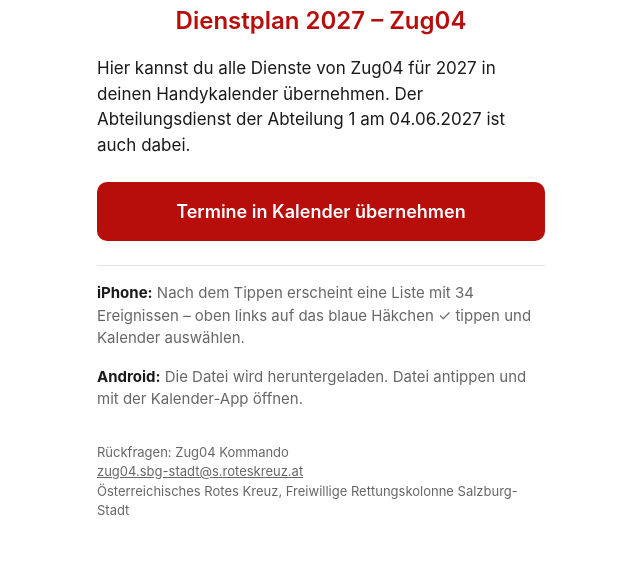
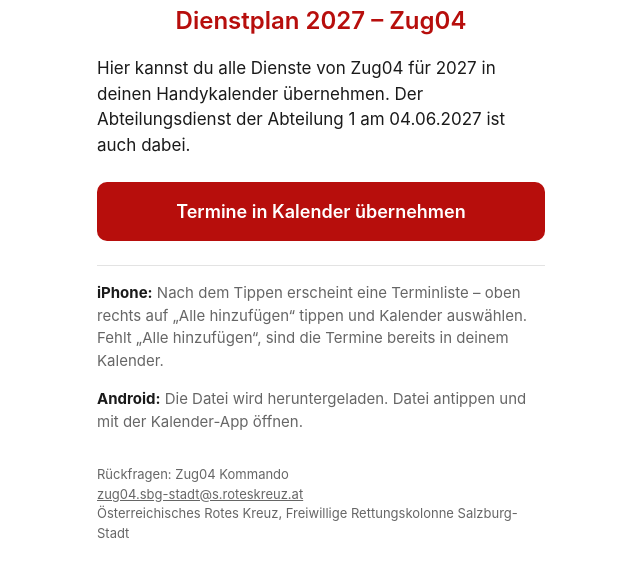
Before and after one commit to Quisquid/zug04, a plain HTML site: page index.html in a window 1280 px wide. Shown: the part 292-868 px from the top of the page, without its empty margins (319-959 px from the left). Drawn offline with Linux system fonts and the light colour scheme.

Commit message:
Add files via upload

```diff
--- a/index.html
+++ b/index.html
@@ -32,7 +32,7 @@
   <a class="btn" href="DP_2027_Zug04.ics">Termine in Kalender übernehmen</a>
 
   <div class="hinweis">
-    <p><b>iPhone:</b> Nach dem Tippen erscheint eine Liste mit 34 Ereignissen – oben links auf das blaue Häkchen ✓ tippen und Kalender auswählen.</p>
+    <p><b>iPhone:</b> Nach dem Tippen erscheint eine Terminliste – oben rechts auf „Alle hinzufügen“ tippen und Kalender auswählen. Fehlt „Alle hinzufügen“, sind die Termine bereits in deinem Kalender.</p>
     <p><b>Android:</b> Die Datei wird heruntergeladen. Datei antippen und mit der Kalender-App öffnen.</p>
   </div>
 
```
